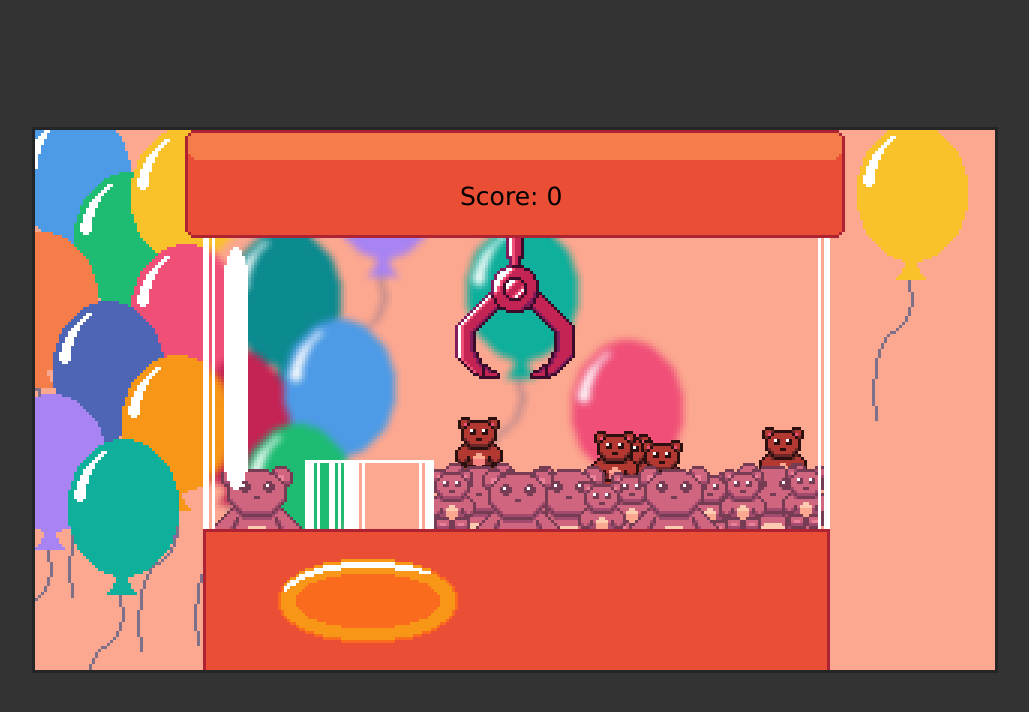
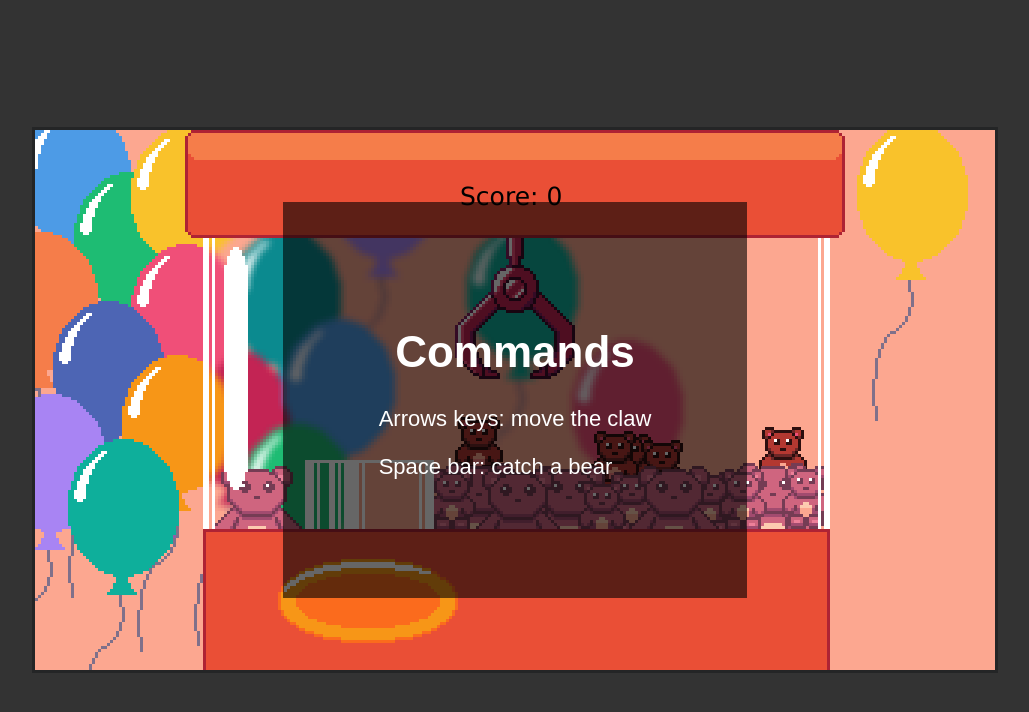
Before and after one commit to Julie-Ha/claw_machine, a plain HTML site: page index.html in a window 1280 px wide. Shown: the whole page, without its empty margins (125-1154 px from the left). Drawn offline with Linux system fonts and the light colour scheme; a web font is replaced by a local one.

Commit message:
add a how to play

```diff
--- a/css/main.css
+++ b/css/main.css
@@ -21,3 +21,20 @@ body {
 	top: 20px;
 	color: #fff;
 }
+
+#commands {
+	padding: 6rem;
+	background-color: rgba(0, 0, 0, 0.6);
+	color: white;
+	position: absolute;
+	font-size: 22px;
+}
+
+.hide {
+	opacity: 0;
+	transition: 0.3s;
+}
+
+h1 {
+	text-align: center;
+}
--- a/index.html
+++ b/index.html
@@ -7,6 +7,11 @@
 	<link rel="stylesheet" type="text/css" href="css/main.css">
 </head>
 <body>
+	<div id="commands">
+		<h1>Commands</h1>
+		<p>Arrows keys: move the claw</p>
+		<p>Space bar: catch a bear</p>
+	</div>
 	<canvas id="canvas" width="960" height="540"></canvas>
 
 	<script src="js/setup.js"></script>
--- a/js/setup.js
+++ b/js/setup.js
@@ -4,6 +4,7 @@ const canvas = document.getElementById('canvas');
 const ctx = canvas.getContext('2d', {alpha: false});
 const scoreSpan = document.getElementById('score');
 
+let showCommands = true;
 let score = 0;
 let frame = 0;
 
@@ -25,6 +26,11 @@ let keys = [];
 // key events
 document.body.addEventListener("keydown", function (e) {
     keys[e.keyCode] = true;
+
+    if(showCommands) {
+        document.getElementById("commands").classList.add('hide');
+        showCommands = false;
+    }
 });
 document.body.addEventListener("keyup", function (e) {
     keys[e.keyCode] = false;
```
